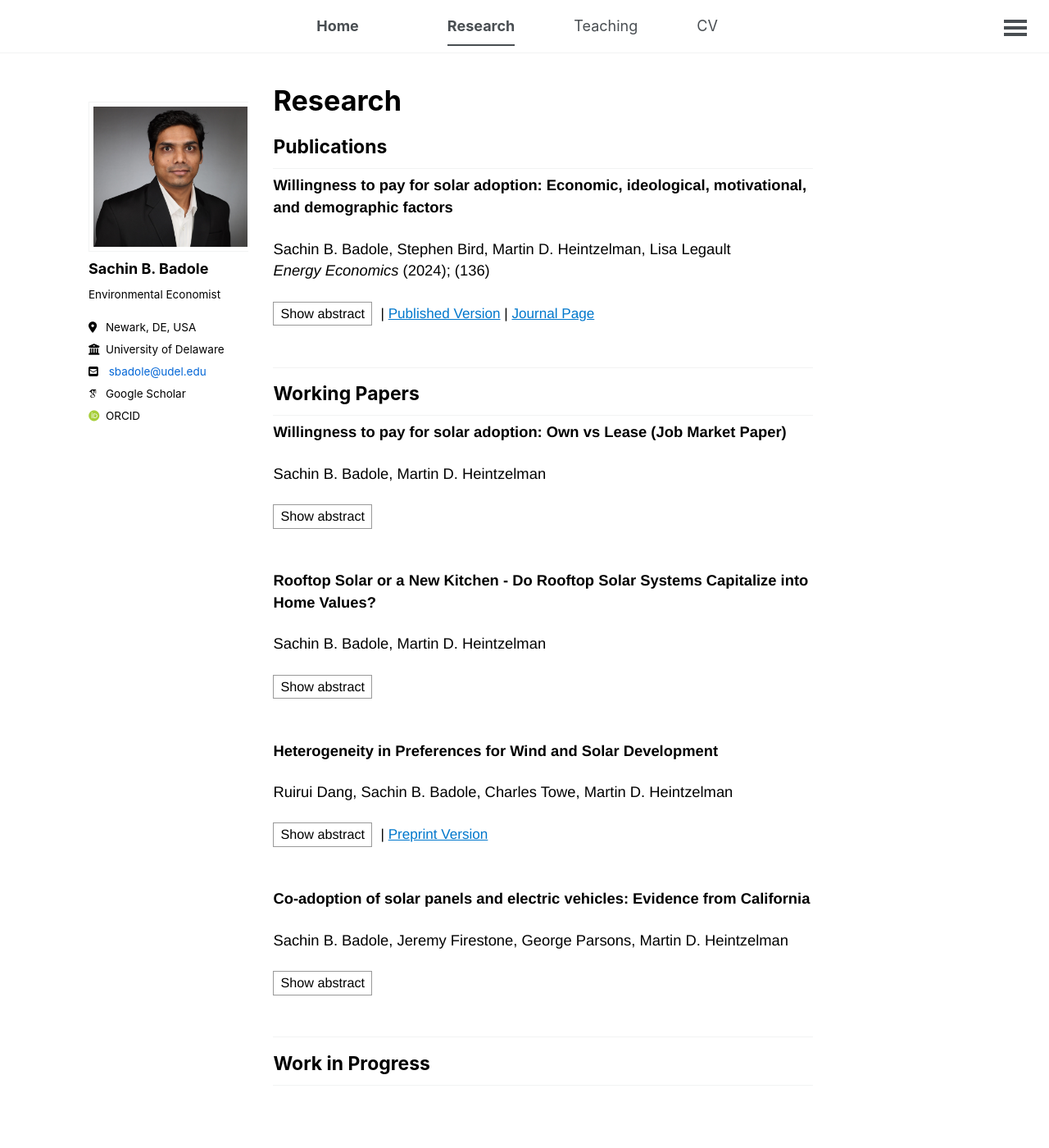
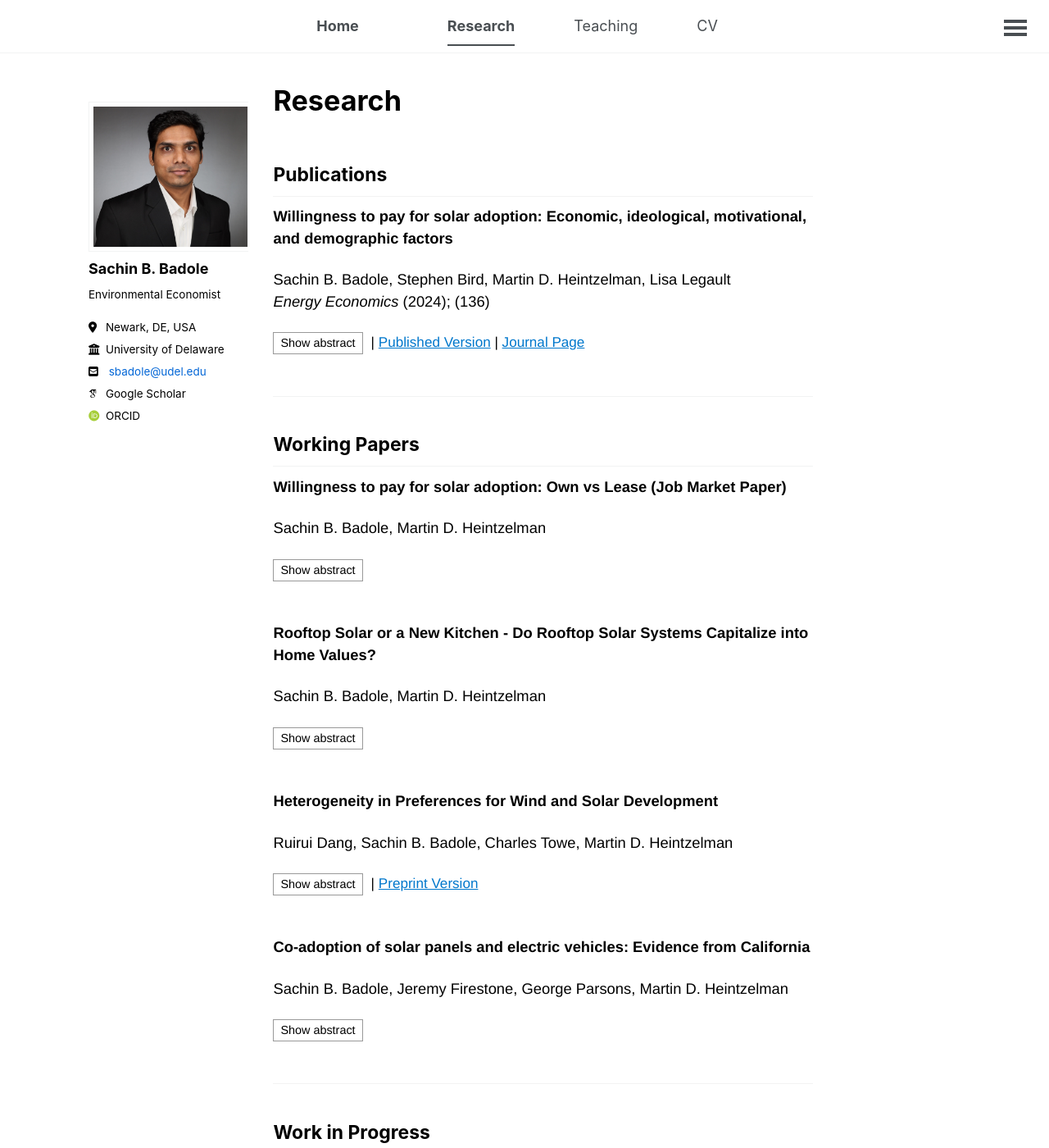
Before and after one commit to sachin-b-badole/sachin-b-badole.github.io, a Jekyll site: the page built from _pages/research.md, in a window 1280 px wide and 1400 px high. Shown: the whole window at 82% size. Built offline with Jekyll 4.4.1, drawn with Linux system fonts in a browser that asks for light colours; some web fonts are replaced.

Commit message:
Update custom.css

```diff
--- a/assets/css/custom.css
+++ b/assets/css/custom.css
@@ -432,7 +432,7 @@
 /* ---------- Research: abstract toggle + links ---------- */
 
 .paper-details {
-  margin-top: 0.3rem;
+  margin-top: 0.1rem;
   font-size: 0.95rem;
 }
 
@@ -484,70 +484,22 @@
 
 /*Change font size*/
 .paper-details summary {
-  font-size: 0.9rem;   /* adjust — try 0.85rem, 0.8rem, etc. */
+  font-size: 0.8rem;   /* adjust — try 0.85rem, 0.8rem, etc. */
 }
 
 .pub-citation {
   font-size: 0.8rem;     /* try 0.85 or 0.8 */
-  line-height: 1.2;      /* tighter vertical space */
+  line-height: 0.8;      /* tighter vertical space */
   color: black;          /* optional */
 }
 
 .pub-authors {
-  font-size: 0.8rem;
+  font-size: 0.6rem;
   line-height: 1.1;
 }
 
 .pub-journal {
   font-size: 0.8rem;
   font-style: italic;
-  line-height: 1.1;
+  line-height: 1.5;
 }
-
-
-
-/* ===== Research Page Compression ===== */
-
-/* Title line */
-.archive__item-title {
-  margin-bottom: 0.15rem;
-  line-height: 1.25;
-}
-
-/* Author line */
-.archive__item-authors,
-.archive__item .authors {
-  margin-top: 0;
-  margin-bottom: 0.1rem;
-  font-size: 0.7rem; /* optional */
-}
-
-/* Journal / metadata line */
-.archive__item-metadata {
-  margin-top: 0;
-  margin-bottom: 0.1rem;
-  font-style: italic;
-  font-size: 0.7rem;
-}
-
-/* Links (PDF, Abstract, Preprint, etc.) */
-.archive__item-links,
-.paper-links,
-.show-abstract,
-.paper-link {
-  margin-top: 0.1rem;
-  margin-bottom: 0.1rem;
-}
-
-/* Compress gap between different papers */
-.archive__item {
-  margin-bottom: 0.5rem;
-  padding-bottom: 0.1rem;
-  border-bottom: none; /* remove line if exists */
-}
-
-/* Reduce whitespace under section headings (Working Papers, Publications) */
-.page__content h2, .page__content h3 {
-  margin-top: 0.7rem;
-  margin-bottom: 0.4rem;
-}
```
